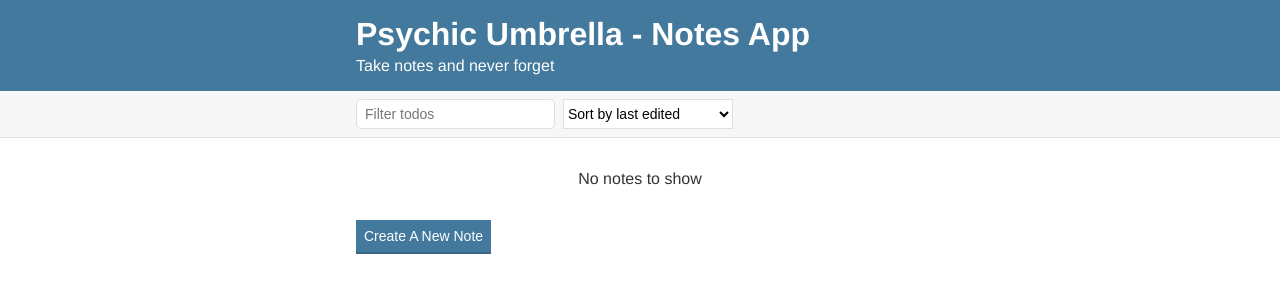
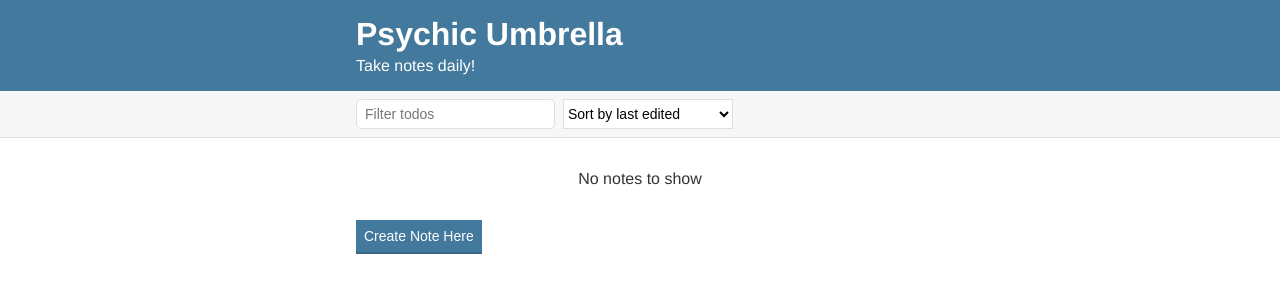
Before and after one commit to KCyclone/psychic-umbrella, a plain HTML site: page index.html in a window 1280 px wide. Drawn offline with nearby package versions, Linux system fonts and the light colour scheme.

Commit message:
Enhanced text details

```diff
--- a/index.html
+++ b/index.html
@@ -10,8 +10,8 @@
 <body>
 <div class="header">
     <div class="container">
-        <h1 class="header__title">Psychic Umbrella - Notes App</h1>
-        <h3 class="header__subtitle">Take notes and never forget</h3>
+        <h1 class="header__title">Psychic Umbrella</h1>
+        <h2 class="header__subtitle">Take notes daily!</h2>
     </div>
 </div>
 <div class="actions">
@@ -26,7 +26,7 @@
 </div>
 <div class="container">
     <div id="notes"></div>
-    <button id="create-note" class="button">Create A New Note</button>
+    <button id="create-note" class="button">Create Note Here</button>
 </div>
     <script src="./scripts/uuid.js"></script>
     <script src="https://cdnjs.cloudflare.com/ajax/libs/moment.js/2.20.1/moment-with-locales.js"></script>
```
